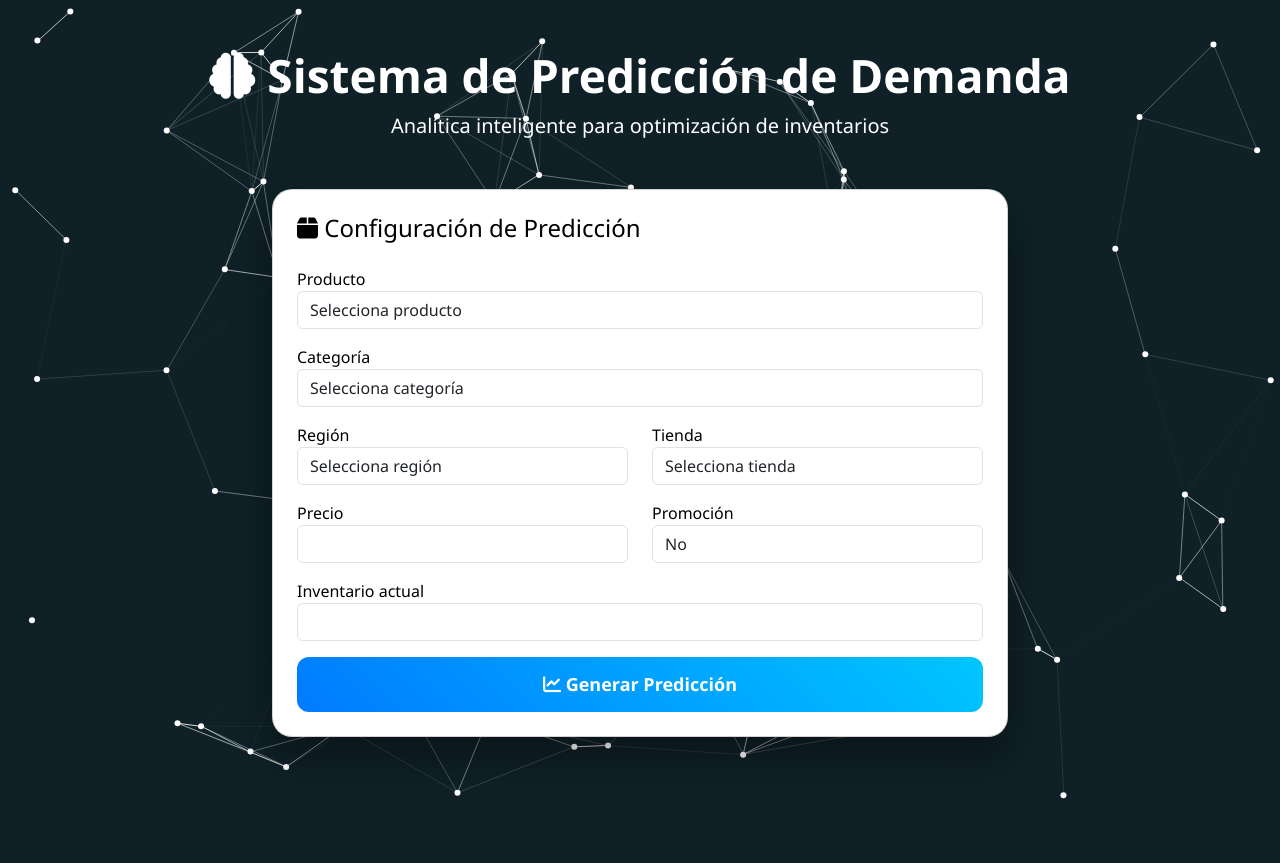
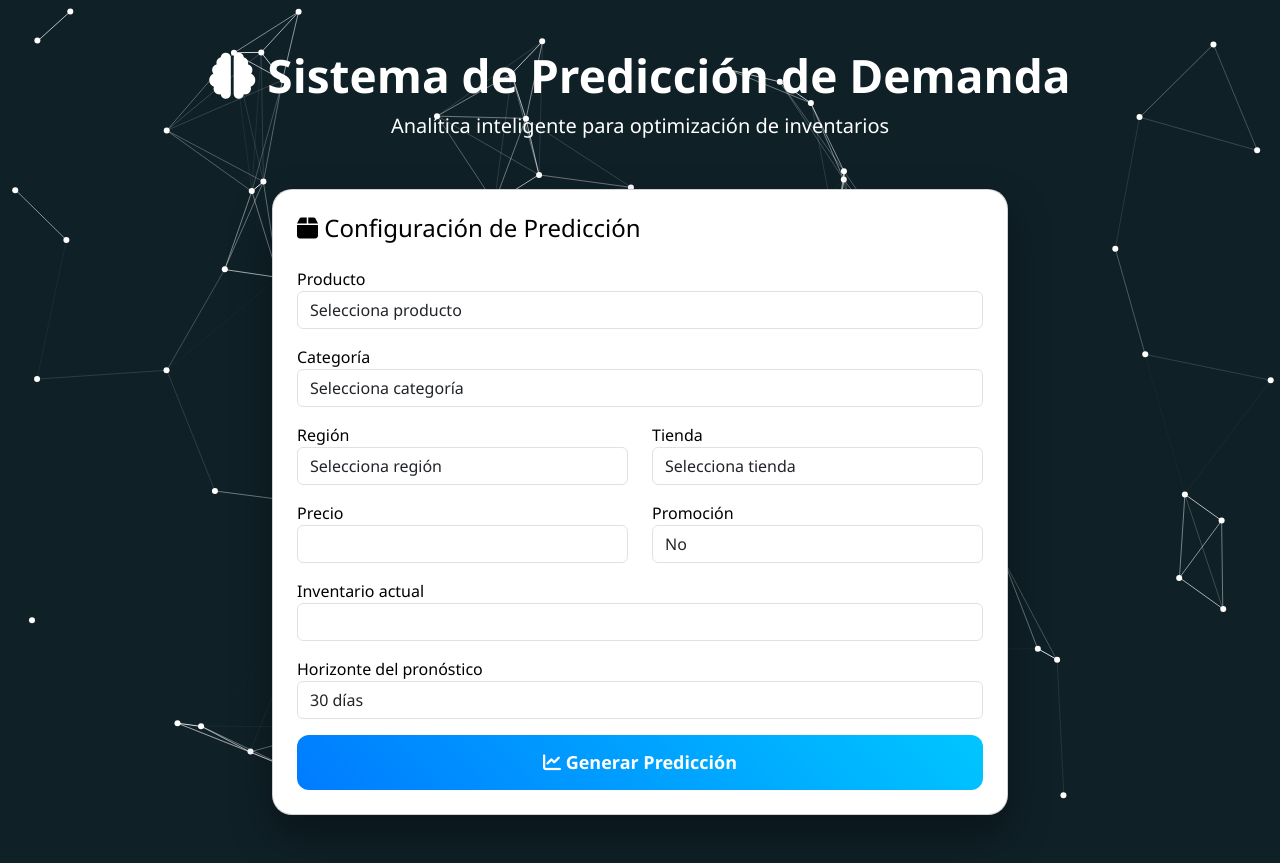
Before and after one commit to HectorDanielMG/ai-demand-forecasting-system, a Flask app: page / in a window 1280 px wide. Before the commit the page ends 799 px from the top, so only its background shows below. Run offline with Flask 3, Linux system fonts and the light colour scheme; parts of the project's set-up code (start-up, migrations or seed data) failed here and were passed over.

Commit message:
feat: ampliar horizontes de pronóstico de demanda
Permite generar pronósticos para horizontes de 7, 14, 30 o 60 días. Ajusta el inicio de las predicciones para que corresponda al día siguiente y actualiza el tablero para mostrar el horizonte seleccionado.

```diff
--- a/app.py
+++ b/app.py
@@ -59,6 +59,9 @@ def dashboard():
             "promotion": int(request.form["promotion"]),
             "inventory": int(request.form["inventory"]),
         })
+        horizon_days = int(request.form["horizon_days"])
+        if horizon_days not in {7, 14, 30, 60}:
+            raise ValueError("Selecciona un horizonte de 7, 14, 30 o 60 días.")
         if not math.isfinite(product_data["price"]) or product_data["price"] < 0 or product_data["inventory"] < 0:
             raise ValueError("El precio y el inventario deben ser mayores o iguales a cero.")
         if product_data["promotion"] not in {0, 1}:
@@ -70,7 +73,7 @@ def dashboard():
 
     # PREDICCION DEL MODELO
 
-    predictions = forecast_next_days(product_data)
+    predictions = forecast_next_days(product_data, days=horizon_days)
 
     dates = [p["date"] for p in predictions]
     sales = [p["predicted_sales"] for p in predictions]
@@ -163,6 +166,7 @@ def dashboard():
         remaining_inventory=round(remaining_inventory, 2),
         revenue_prediction=round(revenue_prediction, 2),
         demand_peak=round(demand_peak, 2),
+        horizon_days=horizon_days,
         alerts=alerts,
         recommendations=recommendations
     )
--- a/forecast.py
+++ b/forecast.py
@@ -6,13 +6,13 @@ model = joblib.load("model/demand_model.pkl")
 
 def forecast_next_days(product_data, days=30):
 
-    today = datetime.today()
+    first_day = datetime.today() + timedelta(days=1)
 
     predictions = []
 
     for i in range(days):
 
-        future_date = today + timedelta(days=i)
+        future_date = first_day + timedelta(days=i)
 
         input_data = product_data.copy()
 
--- a/templates/dashboard.html
+++ b/templates/dashboard.html
@@ -167,11 +167,11 @@ transform:scale(1.05);
 
 <i class="fa-solid fa-chart-line fa-2x text-primary mb-2"></i>
 
-<div class="kpi-title">Demanda Total</div>
+<div class="kpi-title">Demanda Total · {{ horizon_days }} días</div>
 
 <div class="kpi">{{ total_demand }}</div>
 
-<small>Total estimado de ventas.</small>
+<small>Estimación a partir de mañana.</small>
 
 </div>
 
@@ -234,7 +234,7 @@ transform:scale(1.05);
 <h5>
 
 <i class="fa-solid fa-chart-area"></i>
- Predicción de Ventas
+ Predicción de Ventas · {{ horizon_days }} días
 
 </h5>
 
--- a/templates/index.html
+++ b/templates/index.html
@@ -324,6 +324,19 @@ Configuración de Predicción
 
 </div>
 
+<div class="mb-3">
+
+<label>Horizonte del pronóstico</label>
+
+<select class="form-control" name="horizon_days" required>
+<option value="7">7 días</option>
+<option value="14">14 días</option>
+<option value="30" selected>30 días</option>
+<option value="60">60 días</option>
+</select>
+
+</div>
+
 <button class="btn btn-predict w-100">
 
 <i class="fa-solid fa-chart-line"></i>
```
Also changed, not shown: README.md.
